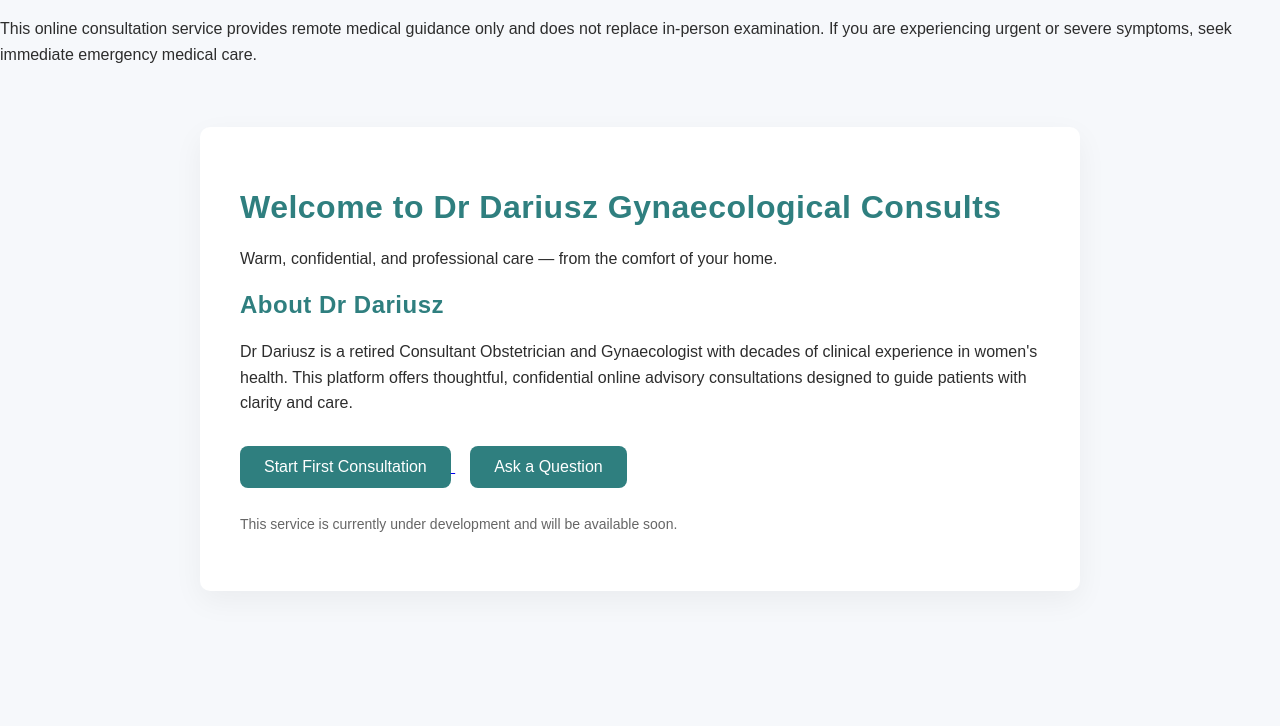
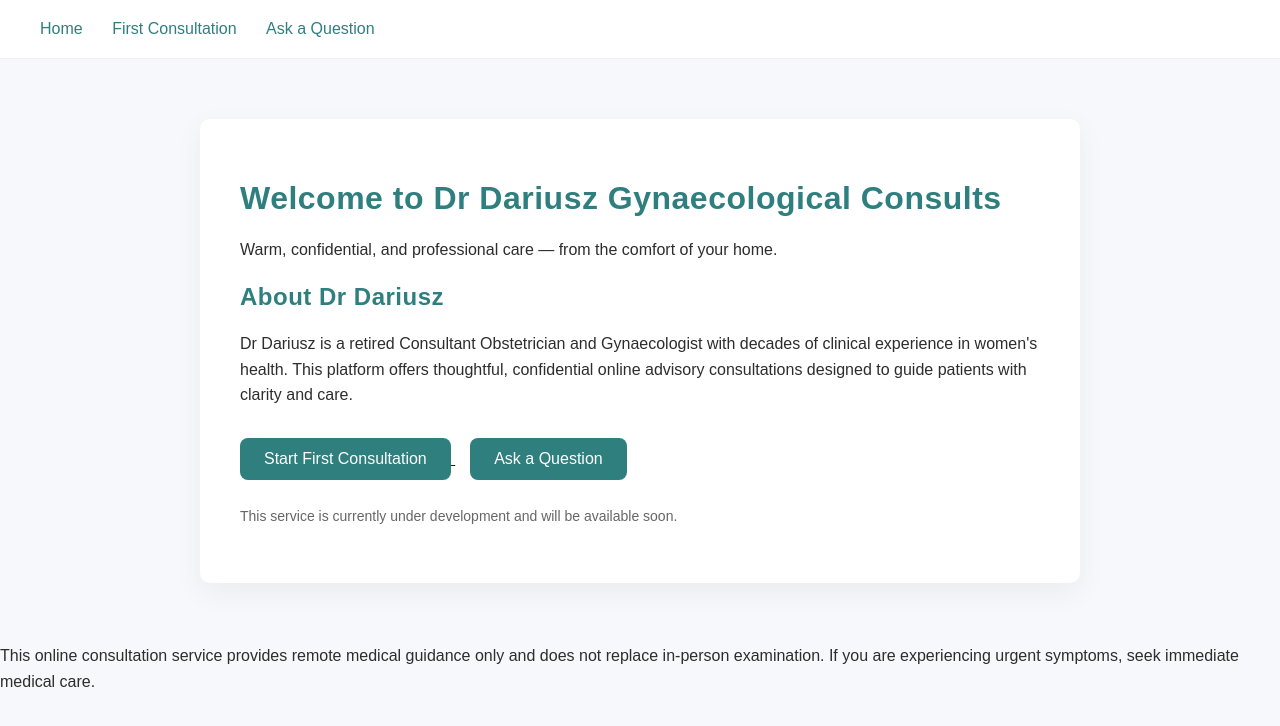
Before and after one commit to darledzinski-create/gyne-consulting--platform, a Flask app: page / in a window 1280 px wide. Shown: the top 726 px of the page. Run offline with Flask 3, Linux system fonts and the light colour scheme.

Commit message:
Update base.html

```diff
--- a/templates/base.html
+++ b/templates/base.html
@@ -4,19 +4,29 @@
     <meta charset="UTF-8">
     <title>{% block title %}Dr Dariusz Consults{% endblock %}</title>
     <link rel="stylesheet" href="{{ url_for('static', filename='css/style.css') }}">
-
 </head>
 
-<footer class="site-footer">
-    <p>
-        This online consultation service provides remote medical guidance only and does not replace in-person examination.
-        If you are experiencing urgent or severe symptoms, seek immediate emergency medical care.
-    </p>
-</footer>
+<body>
 
-<body>
+    <nav class="navbar">
+        <div class="nav-container">
+            <a href="{{ url_for('home') }}">Home</a>
+            <a href="{{ url_for('first_consultation') }}">First Consultation</a>
+            <a href="{{ url_for('intake') }}">Ask a Question</a>
+        </div>
+    </nav>
+
     <div class="page-wrapper">
         {% block content %}{% endblock %}
     </div>
+
+    <footer class="site-footer">
+        <p>
+            This online consultation service provides remote medical guidance only
+            and does not replace in-person examination.
+            If you are experiencing urgent symptoms, seek immediate medical care.
+        </p>
+    </footer>
+
 </body>
 </html>
```
